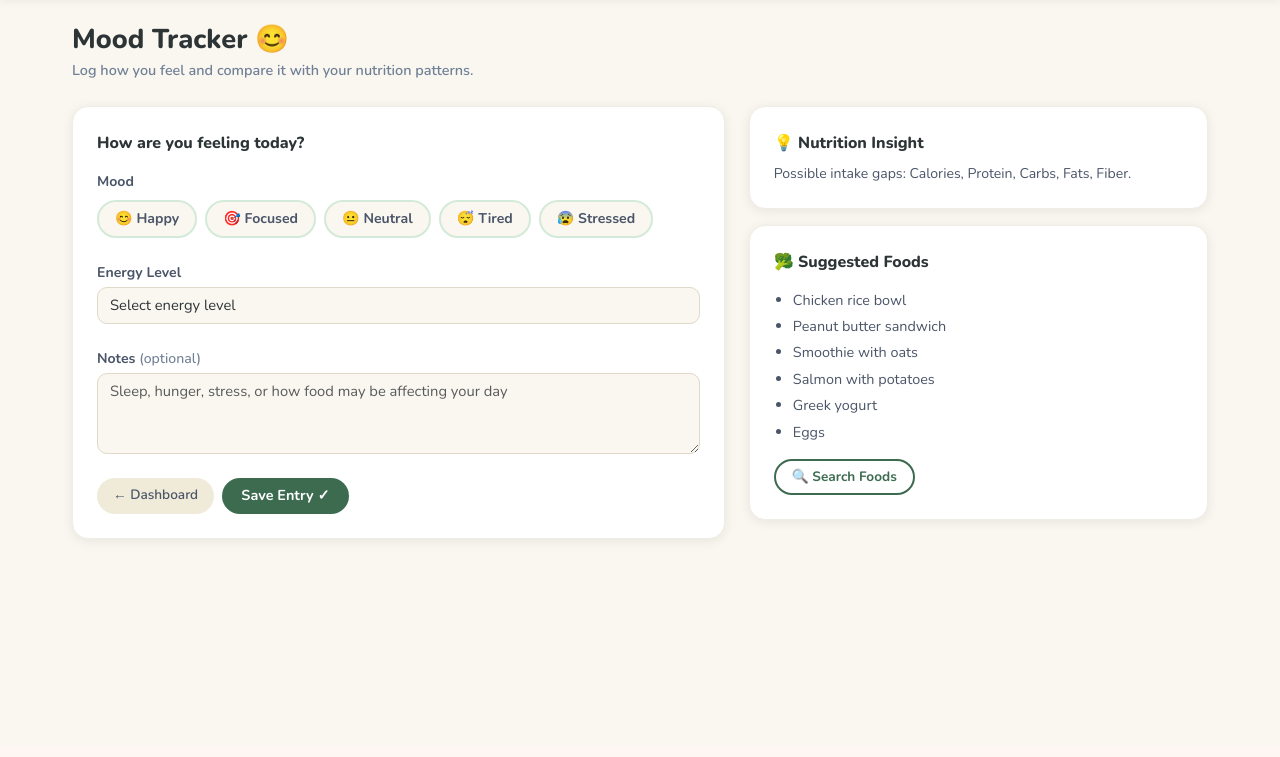
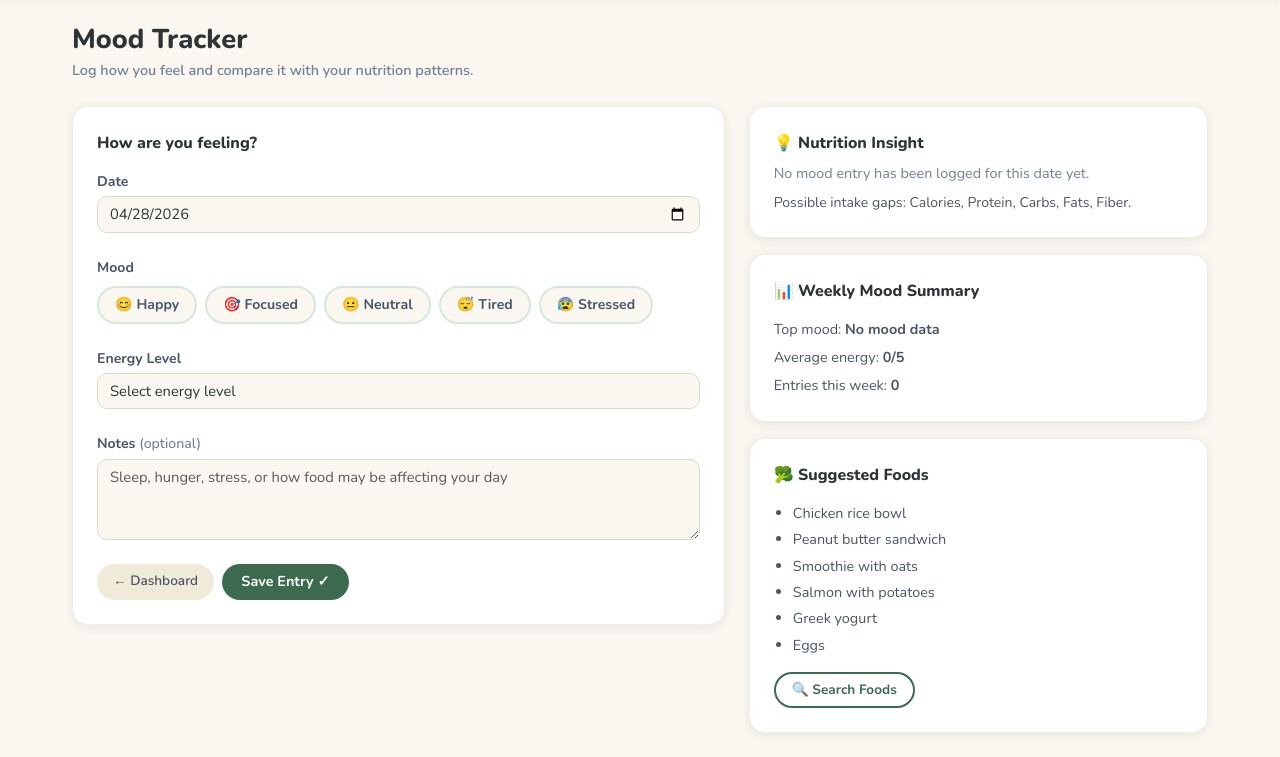
Before and after one commit to soq123/SE3354-Calo-fit, a Flask app: page /mood in a window 1280 px wide. Shown: the part 54-811 px from the top of the page. Before the commit the page ends 596 px from the top, so only its background shows below. Run offline with Flask 3, Linux system fonts and the light colour scheme; a user stored in the database is signed in; data comes from the database, SQL or seed files in the repository; data that the repository does not hold is empty.

Commit message:
Improve mood tracker UI with date selection and entry actions

```diff
--- a/1_code/app/templates/mood.html
+++ b/1_code/app/templates/mood.html
@@ -4,7 +4,7 @@
 {% block content %}
 <div class="cf-page-header">
   <div>
-    <h1>Mood Tracker 😊</h1>
+    <h1>Mood Tracker</h1>
     <p>Log how you feel and compare it with your nutrition patterns.</p>
   </div>
 </div>
@@ -12,16 +12,37 @@
 <div class="row g-4">
   <div class="col-lg-7">
     <div class="cf-card p-4">
-      <div class="cf-section-title mb-3">How are you feeling today?</div>
+      <div class="cf-section-title mb-3">How are you feeling?</div>
+
       <form action="/mood" method="POST">
+        <div class="mb-4">
+          <label class="cf-label" for="log_date">Date</label>
+          <input
+            class="form-control"
+            type="date"
+            id="log_date"
+            name="log_date"
+            value="{{ selected_date }}"
+          >
+        </div>
 
         <div class="mb-4">
           <label class="cf-label mb-2">Mood</label>
           <div class="mood-btn-group">
             {% for mood_val, emoji in [('Happy','😊'),('Focused','🎯'),('Neutral','😐'),('Tired','😴'),('Stressed','😰')] %}
             <div>
-              <input type="radio" class="btn-check" name="mood" id="mood_{{ mood_val | lower }}" value="{{ mood_val }}" autocomplete="off">
-              <label class="mood-btn" for="mood_{{ mood_val | lower }}">{{ emoji }} {{ mood_val }}</label>
+              <input
+                type="radio"
+                class="btn-check"
+                name="mood"
+                id="mood_{{ mood_val | lower }}"
+                value="{{ mood_val }}"
+                autocomplete="off"
+                {% if latest_mood and latest_mood['mood'] == mood_val %}checked{% endif %}
+              >
+              <label class="mood-btn" for="mood_{{ mood_val | lower }}">
+                {{ emoji }} {{ mood_val }}
+              </label>
             </div>
             {% endfor %}
           </div>
@@ -30,24 +51,46 @@
         <div class="mb-4">
           <label class="cf-label" for="energy_level">Energy Level</label>
           <select class="form-select" id="energy_level" name="energy_level">
-            <option selected disabled value="">Select energy level</option>
-            <option value="1">1 — Very low 😩</option>
-            <option value="2">2 — Low 😕</option>
-            <option value="3">3 — Moderate 😐</option>
-            <option value="4">4 — Good 🙂</option>
-            <option value="5">5 — High ⚡</option>
+            <option disabled value="" {% if not latest_mood %}selected{% endif %}>
+              Select energy level
+            </option>
+
+            {% for level, label in [
+              ('1', '1 — Very low 😩'),
+              ('2', '2 — Low 😕'),
+              ('3', '3 — Moderate 😐'),
+              ('4', '4 — Good 🙂'),
+              ('5', '5 — High ⚡')
+            ] %}
+            <option
+              value="{{ level }}"
+              {% if latest_mood and latest_mood['energy_level']|string == level %}selected{% endif %}
+            >
+              {{ label }}
+            </option>
+            {% endfor %}
           </select>
         </div>
 
         <div class="mb-4">
-          <label class="cf-label" for="mood_notes">Notes <span style="color:var(--text-muted);font-weight:500;">(optional)</span></label>
-          <textarea class="form-control" id="mood_notes" name="mood_notes" rows="3"
-                    placeholder="Sleep, hunger, stress, or how food may be affecting your day"></textarea>
+          <label class="cf-label" for="mood_notes">
+            Notes
+            <span style="color:var(--text-muted);font-weight:500;">(optional)</span>
+          </label>
+          <textarea
+            class="form-control"
+            id="mood_notes"
+            name="mood_notes"
+            rows="3"
+            placeholder="Sleep, hunger, stress, or how food may be affecting your day"
+          >{{ latest_mood['notes'] if latest_mood else '' }}</textarea>
         </div>
 
         <div class="d-flex gap-2">
           <a href="/" class="btn-cf-ghost">← Dashboard</a>
-          <button type="submit" class="btn-cf-primary">Save Entry ✓</button>
+          <button type="submit" class="btn-cf-primary">
+            Save Entry ✓
+          </button>
         </div>
       </form>
     </div>
@@ -58,15 +101,52 @@
       <div class="table-responsive">
         <table class="cf-table">
           <thead>
-            <tr><th>Date</th><th>Mood</th><th>Energy</th><th>Notes</th></tr>
+            <tr>
+              <th>Date</th>
+              <th>Mood</th>
+              <th>Energy</th>
+              <th>Notes</th>
+              <th>Actions</th>
+            </tr>
           </thead>
+
           <tbody>
             {% for entry in recent_moods %}
             <tr>
-              <td style="color:var(--text-muted);font-size:0.83rem;">{{ entry['log_date'] }}</td>
-              <td style="font-weight:700;">{{ entry['mood'] }}</td>
-              <td>{{ entry['energy_level'] }}/5</td>
-              <td style="color:var(--text-muted);font-size:0.83rem;">{{ entry['notes'] or '—' }}</td>
+              <td style="color:var(--text-muted);font-size:0.83rem;">
+                {{ entry['log_date'] }}
+              </td>
+
+              <td style="font-weight:700;">
+                {{ entry['mood'] }}
+              </td>
+
+              <td>
+                {{ entry['energy_level'] }}/5
+              </td>
+
+              <td style="color:var(--text-muted);font-size:0.83rem;">
+                {{ entry['notes'] or '—' }}
+              </td>
+
+              <td>
+                <a
+                  href="{{ url_for('mood.mood_tracker', date=entry['log_date']) }}"
+                  class="btn-cf-outline btn-sm"
+                >
+                  Edit
+                </a>
+
+                <form
+                  action="{{ url_for('mood.delete_mood', mood_id=entry['mood_id']) }}"
+                  method="POST"
+                  style="display:inline;"
+                >
+                  <button type="submit" class="btn-cf-ghost btn-sm">
+                    Delete
+                  </button>
+                </form>
+              </td>
             </tr>
             {% endfor %}
           </tbody>
@@ -79,25 +159,60 @@
   <div class="col-lg-5">
     <div class="cf-card p-4 mb-3">
       <div class="cf-section-title mb-2">💡 Nutrition Insight</div>
+
       {% if latest_mood %}
         <p style="font-size:0.9rem;color:var(--text-mid);margin-bottom:0.5rem;">
-          Today's mood: <strong>{{ latest_mood['mood'] }}</strong> · Energy {{ latest_mood['energy_level'] }}/5
+          Selected date mood:
+          <strong>{{ latest_mood['mood'] }}</strong>
+          · Energy {{ latest_mood['energy_level'] }}/5
+        </p>
+      {% else %}
+        <p style="font-size:0.9rem;color:var(--text-muted);margin-bottom:0.5rem;">
+          No mood entry has been logged for this date yet.
         </p>
       {% endif %}
-      <p style="font-size:0.88rem;color:var(--text-mid);margin:0;">{{ recommendations['message'] }}</p>
+
+      <p style="font-size:0.88rem;color:var(--text-mid);margin:0;">
+        {{ recommendations['message'] }}
+      </p>
+    </div>
+
+    <div class="cf-card p-4 mb-3">
+      <div class="cf-section-title mb-3">📊 Weekly Mood Summary</div>
+
+      <p style="font-size:0.9rem;color:var(--text-mid);margin-bottom:0.4rem;">
+        Top mood:
+        <strong>{{ weekly_mood_summary['top_mood'] }}</strong>
+      </p>
+
+      <p style="font-size:0.9rem;color:var(--text-mid);margin-bottom:0.4rem;">
+        Average energy:
+        <strong>{{ weekly_mood_summary['avg_energy'] }}/5</strong>
+      </p>
+
+      <p style="font-size:0.9rem;color:var(--text-mid);margin-bottom:0;">
+        Entries this week:
+        <strong>{{ weekly_mood_summary['entries'] }}</strong>
+      </p>
     </div>
 
     <div class="cf-card p-4">
       <div class="cf-section-title mb-3">🥦 Suggested Foods</div>
+
       {% if recommendations['foods'] %}
       <ul style="padding-left:1.2rem;margin-bottom:1rem;">
         {% for food in recommendations['foods'] %}
-        <li style="font-size:0.9rem;color:var(--text-mid);margin-bottom:0.3rem;">{{ food }}</li>
+        <li style="font-size:0.9rem;color:var(--text-mid);margin-bottom:0.3rem;">
+          {{ food }}
+        </li>
         {% endfor %}
       </ul>
       {% else %}
-      <p style="font-size:0.88rem;color:var(--text-muted);">Your nutrition looks balanced today! Keep it up.</p>
+      <p style="font-size:0.88rem;color:var(--text-muted);">
+        Your nutrition looks balanced today! Keep it up.
+      </p>
       {% endif %}
+
       <a href="/foods" class="btn-cf-outline">🔍 Search Foods</a>
     </div>
   </div>
```
